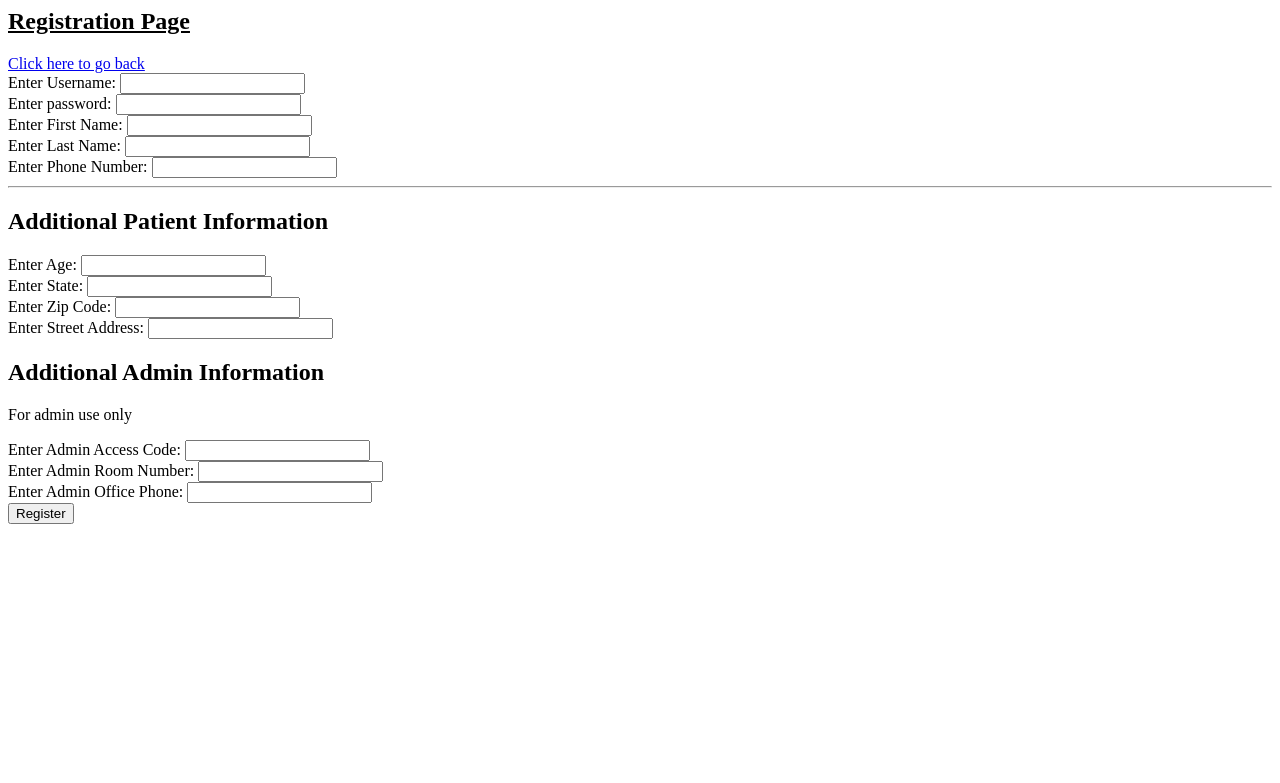
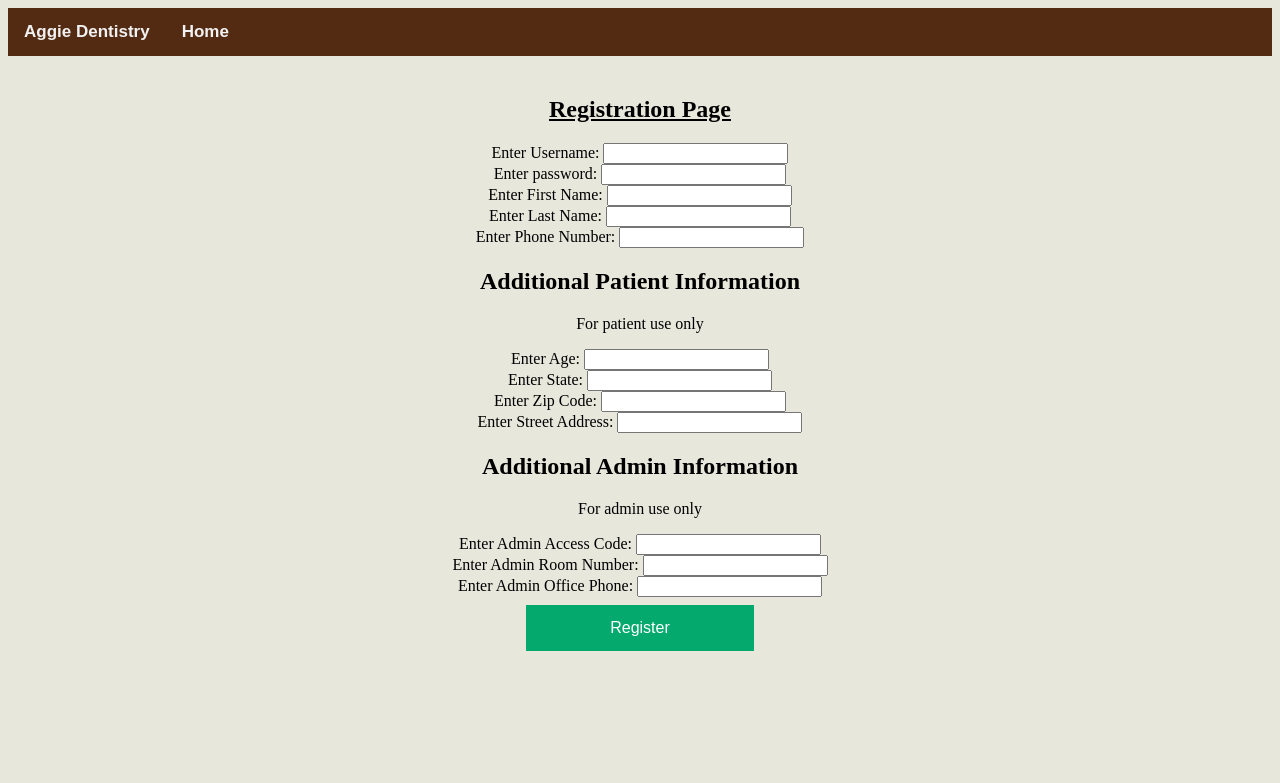
Before and after one commit to jacksonwrightjr/310-Group1-Final, a PHP site: page /register.php in a window 1280 px wide. Shown: the top 783 px of the page. Run offline with PHP 8.4, Linux system fonts and the light colour scheme.

Commit message:
new css and styling

```diff
--- a/index.php
+++ b/index.php
@@ -42,9 +42,6 @@
         </form>
 
 
-        <br>
-        <br>
-
 
         <ul>
         <div style = "margin-left:auto;margin-right:auto; list-style-type:none;" class = "container">
--- a/register.php
+++ b/register.php
@@ -1,10 +1,18 @@
 <html>
     <head>
-        <title>My first PHP Website</title>
+        <title>Regsiter</title>
+        <link rel = "stylesheet" href = "style.css">
+        <!-- <link rel= "icon" type = "image" href = "img/tooth.png"> -->
+        <link rel="icon" type="image/x-icon" href="img/favicon.ico">
     </head>
-    <body>
+    <body style="background-color:rgb(232, 231, 220);">
+
+    <div class = "topnav">
+    <a style="font-family: Arial, Helvetica, sans-serif; font-weight:bold">Aggie Dentistry</a>
+    <a style="font-family: Arial, Helvetica, sans-serif; font-weight:bold" href = "index.php"> Home </a>
+    </div>
+    <div style = "margin-left:auto;margin-right:auto;" class = "imgcontainer">
         <h2><u>Registration Page</u></h2>
-        <a href="index.php">Click here to go back</a>
         <form action="register.php" method="POST">
            Enter Username: <input type="text"
            name="username" required="required" /> <br/>
@@ -16,9 +24,9 @@
            name="last_name" required="required" /> <br/>
            Enter Phone Number: <input type="text"
            name="phone_num" required="required" /> <br/>
-            <hr>
 
             <h2>Additional Patient Information</h2>
+            <p> For patient use only <p>
            Enter Age: <input type="text"
            name="user_age"/> <br/>
            Enter State: <input type="text"
@@ -38,7 +46,7 @@
            name="rm_num"/> <br/>
            Enter Admin Office Phone:  <input type="text"
            name="off_phone"/> <br/>
-           <input type="submit" value="Register"/>
+           <button type="submit" value="Register">Register</button>
 
         </form>
     </body>
@@ -134,3 +142,5 @@ if($_POST) {
     }
 }
 ?>
+
+</div>
```
